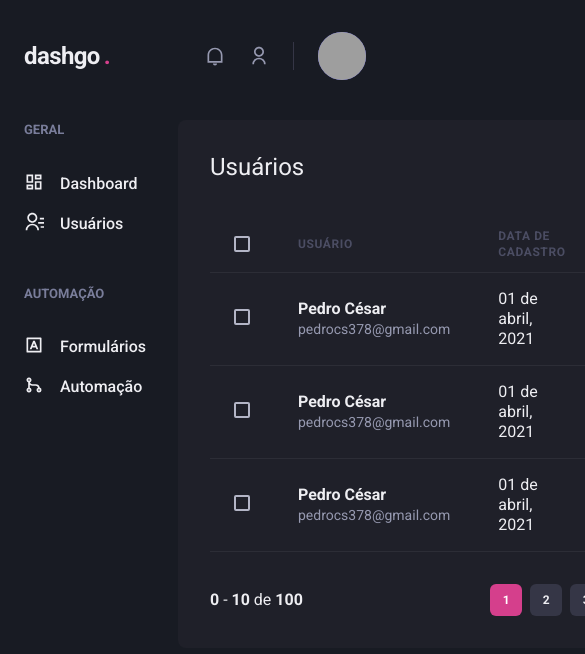
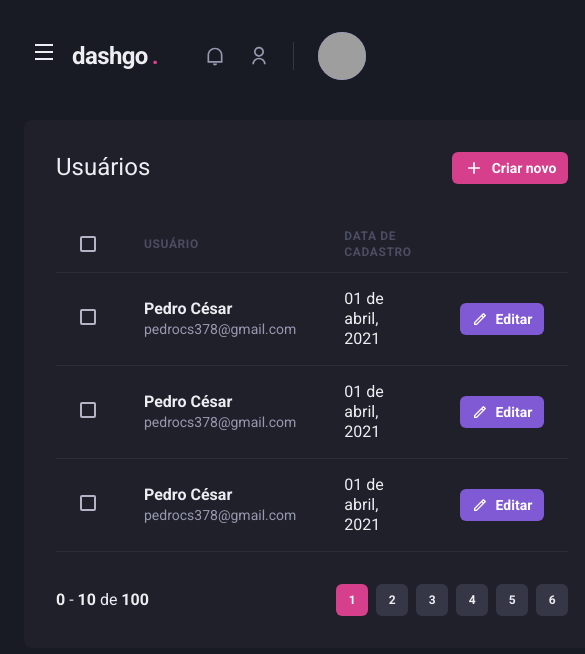
Before and after one commit to pedrocs378/dashgo, a Next.js app: page /users in a window 390 px wide. Shown: the top 654 px of the page, 585 px wide, since content can reach past the window. Built offline with nearby package versions, Linux system fonts and the light colour scheme; grey boxes are pictures that could not be loaded.

Commit message:
chore: adiciona responsividade na sidebar

```diff
--- a/src/components/Header/index.tsx
+++ b/src/components/Header/index.tsx
@@ -1,4 +1,6 @@
-import { Flex, useBreakpointValue } from '@chakra-ui/react'
+import { Flex, Icon, IconButton, useBreakpointValue } from '@chakra-ui/react'
+import { RiMenuLine } from 'react-icons/ri'
+import { useSidebarDrawer } from '../../contexts/SidebarDrawerContext'
 
 import { Logo } from './Logo'
 import { NotificationsNav } from './NotificationsNav'
@@ -6,6 +8,8 @@
 import { SearchBox } from './SearchBox'
 
 export function Header() {
+	const { onOpen } = useSidebarDrawer()
+
 	const isWideVersion = useBreakpointValue({
 		base: false,
 		lg: true
@@ -22,6 +26,17 @@
 			px="6"
 			align="center"
 		>
+			{ !isWideVersion && (
+				<IconButton
+					aria-label="Open navigation"
+					icon={<Icon as={RiMenuLine} />}
+					fontSize="24"
+					variant="unstyled"
+					onClick={onOpen}
+					mr="2"
+				/>
+			)}
+
 			<Logo />
 
 			{ isWideVersion && <SearchBox />}
--- /dev/null
+++ b/src/components/Sidebar/SidebarNav.tsx
@@ -0,0 +1,21 @@
+import { Stack } from "@chakra-ui/react";
+import { RiContactsLine, RiDashboardLine, RiGitMergeLine, RiInputMethodLine } from "react-icons/ri";
+
+import { NavLink } from "./NavLink";
+import { NavSection } from "./NavSection";
+
+export function SidebarNav() {
+
+	return (
+		<Stack spacing="12" align="flex-start">
+			<NavSection title="GERAL">
+				<NavLink icon={RiDashboardLine}>Dashboard</NavLink>
+				<NavLink icon={RiContactsLine}>Usuários</NavLink>
+			</NavSection>
+			<NavSection title="AUTOMAÇÃO">
+				<NavLink icon={RiInputMethodLine}>Formulários</NavLink>
+				<NavLink icon={RiGitMergeLine}>Automação</NavLink>
+			</NavSection>
+		</Stack>
+	)
+}
--- a/src/components/Sidebar/index.tsx
+++ b/src/components/Sidebar/index.tsx
@@ -1,22 +1,37 @@
-import { Box, Stack } from "@chakra-ui/react";
-import { RiContactsLine, RiDashboardLine, RiGitMergeLine, RiInputMethodLine } from "react-icons/ri";
-import { NavLink } from "./NavLink";
-import { NavSection } from "./NavSection";
+import { Box, Drawer, useBreakpointValue, DrawerContent, DrawerOverlay, DrawerCloseButton, DrawerHeader, DrawerBody } from "@chakra-ui/react";
+
+import { useSidebarDrawer } from "../../contexts/SidebarDrawerContext";
+
+import { SidebarNav } from "./SidebarNav";
 
 export function Sidebar() {
+	const { isOpen, onClose } = useSidebarDrawer()
+
+	const isDrawerSidebar = useBreakpointValue({
+		base: true,
+		lg: false
+	})
+
+	if (isDrawerSidebar) {
+		return (
+			<Drawer isOpen={isOpen} placement="left" onClose={onClose}>
+				<DrawerOverlay>
+					<DrawerContent bg="gray.800" p="4">
+						<DrawerCloseButton mt="6" />
+						<DrawerHeader>Navegação</DrawerHeader>
+
+						<DrawerBody>
+							<SidebarNav />
+						</DrawerBody>
+					</DrawerContent>
+				</DrawerOverlay>
+			</Drawer>
+		)
+	}
 
 	return (
 		<Box as="aside" w="64" mr="8">
-			<Stack spacing="12" align="flex-start">
-				<NavSection title="GERAL">
-					<NavLink icon={RiDashboardLine}>Dashboard</NavLink>
-					<NavLink icon={RiContactsLine}>Usuários</NavLink>
-				</NavSection>
-				<NavSection title="AUTOMAÇÃO">
-					<NavLink icon={RiInputMethodLine}>Formulários</NavLink>
-					<NavLink icon={RiGitMergeLine}>Automação</NavLink>
-				</NavSection>
-			</Stack>
+			<SidebarNav />
 		</Box>
 	)
 }
--- /dev/null
+++ b/src/contexts/SidebarDrawerContext.tsx
@@ -0,0 +1,29 @@
+import { useRouter } from "next/dist/client/router";
+import { createContext, ReactNode, useContext, useEffect } from "react";
+import { useDisclosure, UseDisclosureReturn } from "@chakra-ui/react";
+
+interface SidebarDrawerProviderProps {
+	children: ReactNode
+}
+
+type SidebarDrawerContextData = UseDisclosureReturn
+
+const SidebarDrawerContext = createContext({} as SidebarDrawerContextData)
+
+
+export function SidebarDrawerProvider({ children }: SidebarDrawerProviderProps) {
+	const disclosure = useDisclosure()
+	const router = useRouter()
+
+	useEffect(() => {
+		disclosure.onClose()
+	}, [router.asPath])
+
+	return (
+		<SidebarDrawerContext.Provider value={disclosure}>
+			{children}
+		</SidebarDrawerContext.Provider>
+	)
+}
+
+export const useSidebarDrawer = () => useContext(SidebarDrawerContext)
--- a/src/pages/_app.tsx
+++ b/src/pages/_app.tsx
@@ -1,12 +1,16 @@
 import { AppProps } from "next/app"
 import { ChakraProvider } from '@chakra-ui/react'
+
+import { SidebarDrawerProvider } from "../contexts/SidebarDrawerContext"
 
 import { theme } from "../styles/theme"
 
 function MyApp({ Component, pageProps }: AppProps) {
   return (
     <ChakraProvider theme={theme}>
-      <Component {...pageProps} />
+      <SidebarDrawerProvider>
+        <Component {...pageProps} />
+      </SidebarDrawerProvider>
     </ChakraProvider>
   )
 }
```
